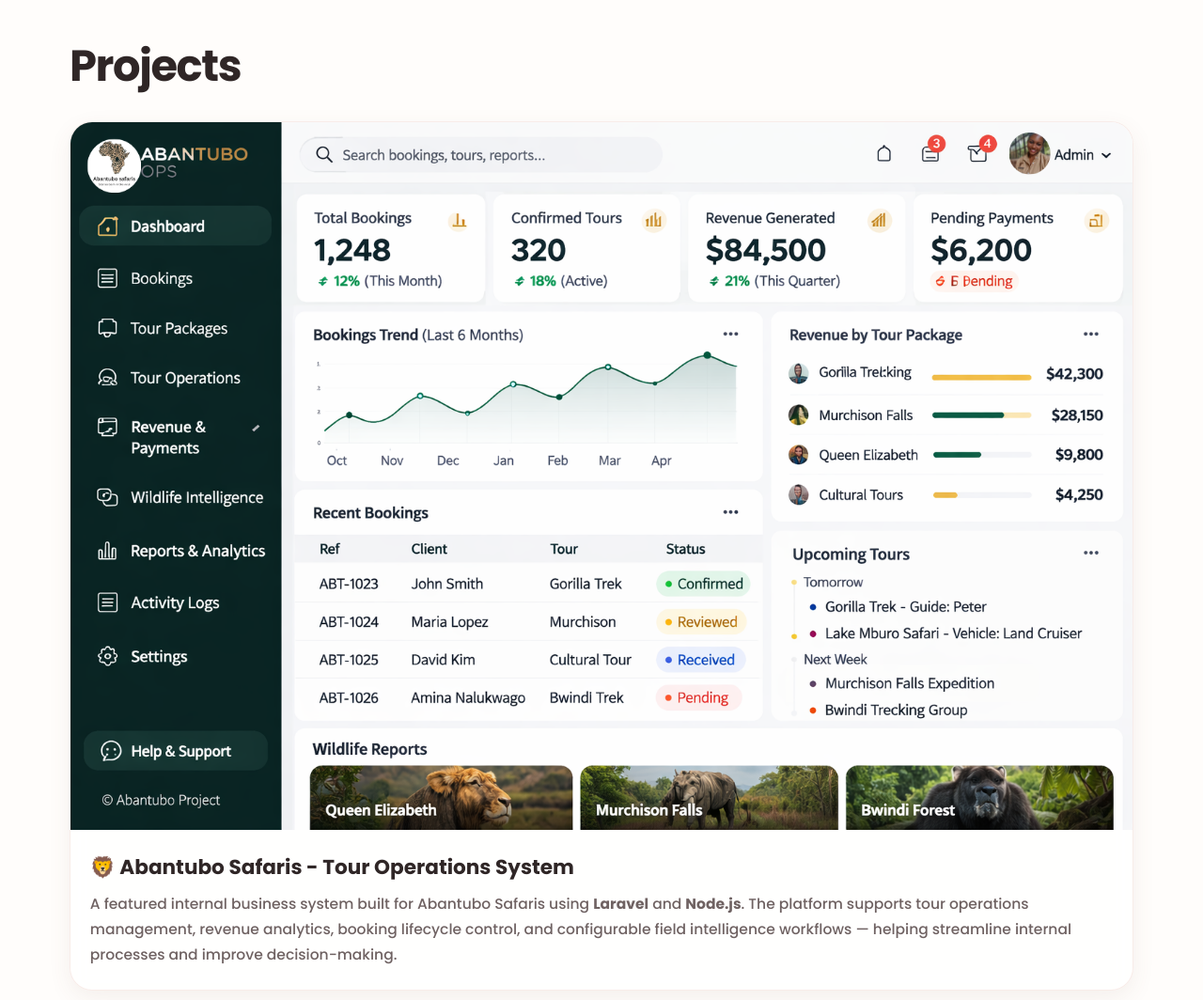
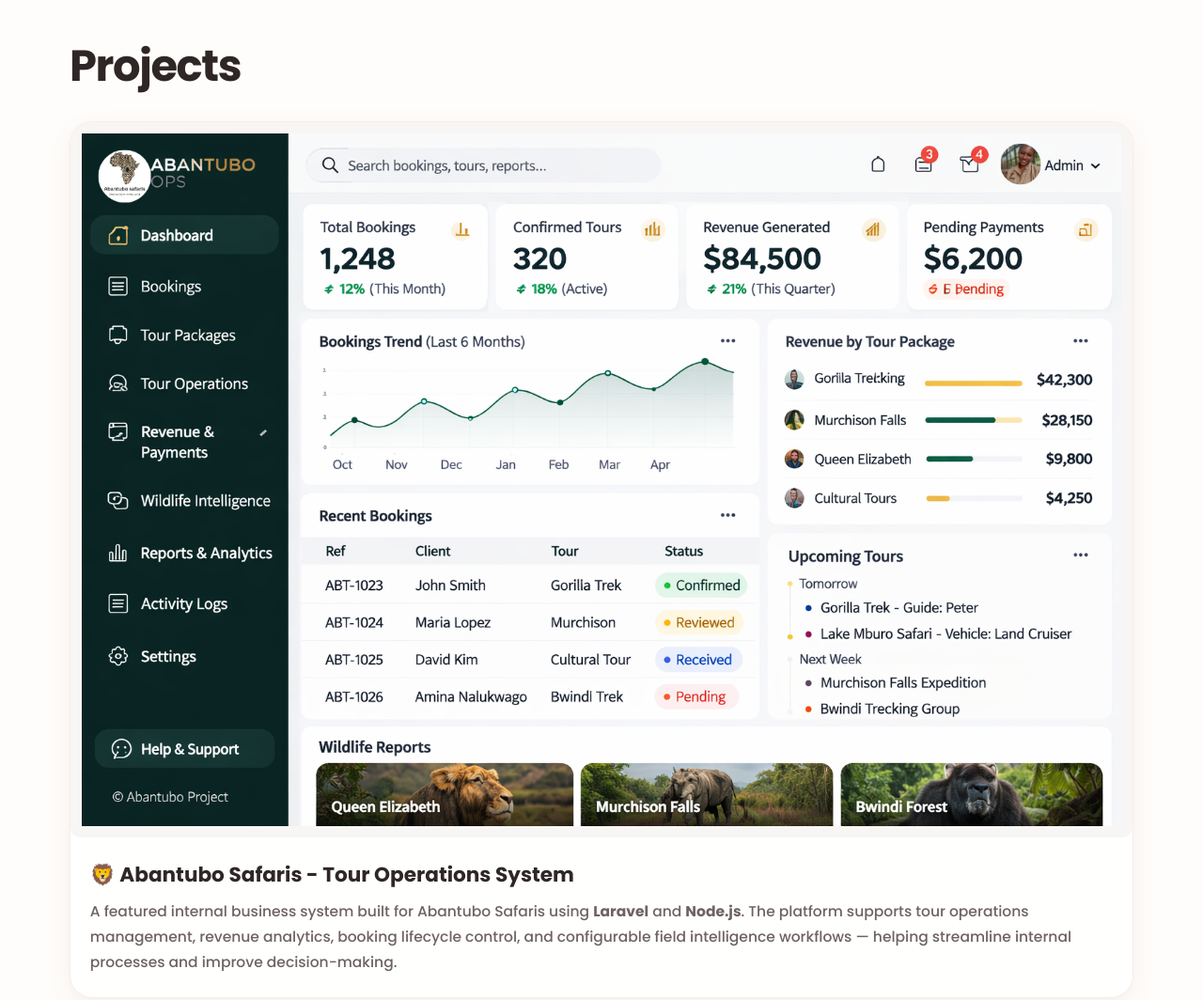
Before and after one commit to talitaprecious-pixel/talita-christine-portfolio, a plain HTML site: page index.html in a window 1280 px wide. Shown: the part 3500-4564 px from the top of the page at 94% size. Drawn offline with Linux system fonts and the light colour scheme.

Commit message:
Modify image styles in styles.css
Updated image styles for project and dashboard cards.

```diff
--- a/css/styles.css
+++ b/css/styles.css
@@ -370,11 +370,21 @@ body.dark-mode .skill {
 
 .project-img {
   width: 100%;
-  height: auto;
-  object-fit: contain;
-  display: block;
+  height: 230px;
+  object-fit: cover;
 }
 
+.project-card:first-child .project-img {
+  height: 290px;
+}
+
+.dashboard-img {
+  height: auto !important;
+  object-fit: contain !important;
+  background: #f8f6f4;
+  padding: 12px;
+  border-radius: 10px;
+}
 .project-card h3 {
   padding: 1.3rem 1.3rem 0.4rem;
   color: var(--text-primary);
```
